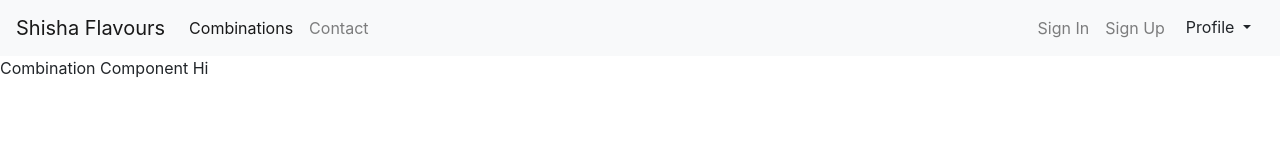
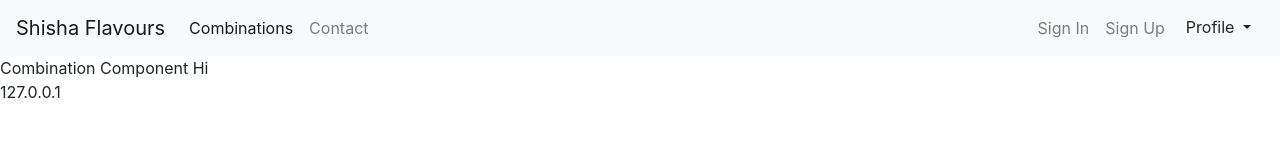
Before and after one commit to OzoneBG/ShishaFlavoursApp, an Angular app: page /combinations in a window 1280 px wide. Shown: the top 160 px of the page. Built offline with nearby package versions, Linux system fonts and the light colour scheme.

Commit message:
global config test

```diff
--- a/src/app/app.module.ts
+++ b/src/app/app.module.ts
@@ -20,6 +20,7 @@ import { JwtInterceptor, ErrorInterceptor } from './_helpers';
   ],
   imports: [
     BrowserModule,
+    HttpClientModule,
     routing
   ],
   providers: [
--- a/src/app/combinations/combinations.component.ts
+++ b/src/app/combinations/combinations.component.ts
@@ -1,8 +1,10 @@
 import { Component } from '@angular/core';
+import { environment } from '../../environments/environment';
 
 @Component({
     selector: 'combinations',
-    template: 'Combination Component Hi'
+    template: `Combination Component Hi <br /> {{endpoint}}`
 })
-
-export class CombinationComponent { }
+export class CombinationComponent {
+    endpoint: string = environment.apiEndpoint;
+ }
--- a/src/environments/environment.ts
+++ b/src/environments/environment.ts
@@ -3,7 +3,8 @@
 // The list of file replacements can be found in `angular.json`.
 
 export const environment = {
-  production: false
+  production: false,
+  apiEndpoint: '127.0.0.1',
 };
 
 /*
```
